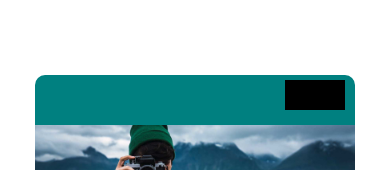
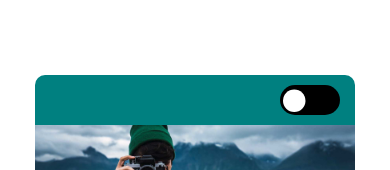
Before and after one commit to Taobal2/background-toggle, a React (Create React App) app: page /btoggle in a window 390 px wide. Shown: the top 170 px of the page. Built offline with nearby package versions, Linux system fonts and the light colour scheme.

Commit message:
include tablet screen and stled the checkbox toggle

```diff
--- a/src/BackgroundToggle/style.css
+++ b/src/BackgroundToggle/style.css
@@ -22,8 +22,8 @@ body{
 
 .box{
 position:absolute;
-right:20px;
-top:10px;
+right:25px;
+top:15px;
 }
 
 .check{
@@ -41,8 +41,29 @@ top:10px;
     padding:5px;
     height:20px;
     width:40px;
+border-radius: 30px;
+    transform:scale(1.5);
+}
 
-    transform:scale(1.5);
+.ball{
+    background-color: white;
+    width:15px;
+    height:15px;
+    border-radius: 15px;
+    position:absolute;
+    top:3px;
+    left:2px;
+    transform: translateX(0px);
+    transition: transform 0.2s linear;
+}
+
+.check:checked + .label{
+    background-color:white;
+}
+
+.check:checked + .label .ball{
+    transform: translateX(18px);
+    background-color:green;
 }
 
 .container{
```
